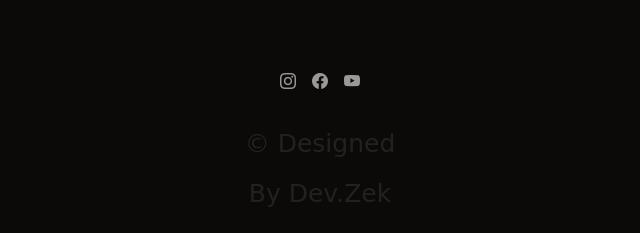
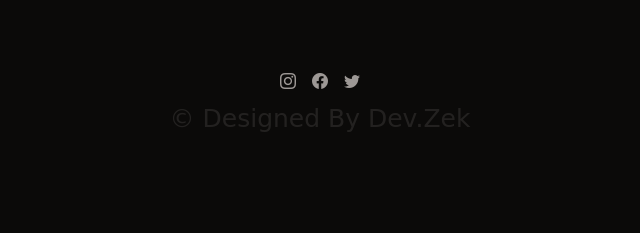
Before and after one commit to copriot/JBL-SCSS-Project, a plain HTML site: page index.html in a window 1280 px wide. Shown: the part 3584-3817 px from the top of the page, 92-732 px from the left. After the commit the page ends 3749 px from the top, so only its background shows below. Drawn offline with nearby package versions, Linux system fonts and the light colour scheme; a script that the page names is missing.

```diff
--- a/index.html
+++ b/index.html
@@ -263,14 +263,12 @@
                 <i class="bi bi-facebook"></i>
               </a>
               <a href="" class="footer__social-link">
-                <i class="bi bi-youtube"></i>
+                <i class="bi bi-twitter"></i>
               </a>
             </div>
-            <span class="footer__copy blink">&#169; Designed By Dev.Zek</span>
+            <span class="footer__copy">© Designed By Dev.Zek</span>
           </div>
-
-        </div>
-      </footer>
+        </footer>
     </main>
 
     <!-- main-end -->
--- a/styles/_footer.scss
+++ b/styles/_footer.scss
@@ -3,17 +3,13 @@
   overflow: hidden;
   display: grid;
   margin-left: 40px;
-    &__container {
-    }
   &__logo {
     font-size: var(--h2-font-size);
     font-weight: var(--font-semi-bold);
     color: var(--first-color);
   }
   &__data {
-      grid-template-columns: repeat(3, 200px);
-
-
+    grid-template-columns: repeat(3, 120px);
   }
   &__title {
     font-size: var(--h3-font-size);
@@ -36,7 +32,7 @@
     input {
       border: none;
       outline: none;
-        padding: 20px 30px;
+      padding: 22px 15px;
       border-radius: 64px;
       margin-bottom: 20px;
       background-color: var(--container-color);
@@ -49,12 +45,9 @@
     cursor: pointer;
   }
   &__social {
-      display: flex;
+    grid-template-columns: repeat(1, max-content);
     justify-content: center;
     align-items: center;
-      margin-top: 40px;
-      flex-direction: column;
-
     div {
       display: flex;
       gap: 16px;
@@ -77,13 +70,16 @@
   padding: 15px;
   text-align: center;
   line-height: 50px;
-  margin-bottom: 50px;
+
 }
 .footer__copy {
+  margin-bottom: 50px;
+  margin-top: 50px;
   font-size: 25px;
   font-family: cursive;
   color: var(-color);
   animation: blink 1.2s linear infinite;
+  text-align: center;
 }
 @keyframes blink {
   0% {
--- a/styles/_responsive.scss
+++ b/styles/_responsive.scss
@@ -94,7 +94,7 @@
       }
       &-3 {
         transform: scaleX(-1);
-          left:20;
+        left: 20;
         bottom: 100px;
       }
     }
@@ -105,9 +105,10 @@
   .sponsor__container {
     grid-template-columns: repeat(4, max-content);
   }
-      .footer{
-        grid-template-columns: 400px 500px;
-
+  .footer__data {
+    border: 1px solid red;
+    grid-template-columns: repeat(2, max-content);
+    justify-content: center;
+    align-items: center;
   }
-
 }
```
Also changed, not shown: 3 other files. Lines whose indentation alone changed are shown as unchanged.
